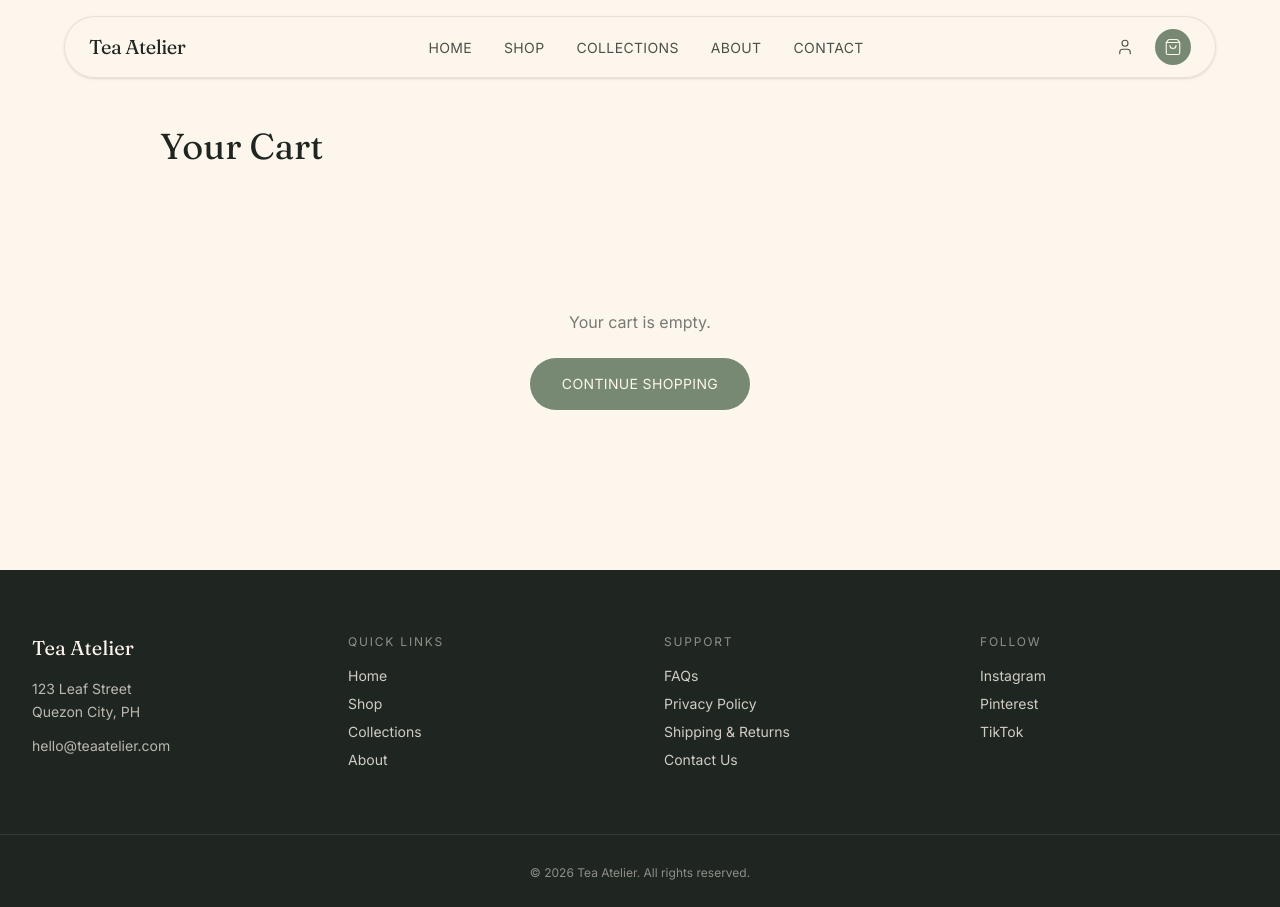
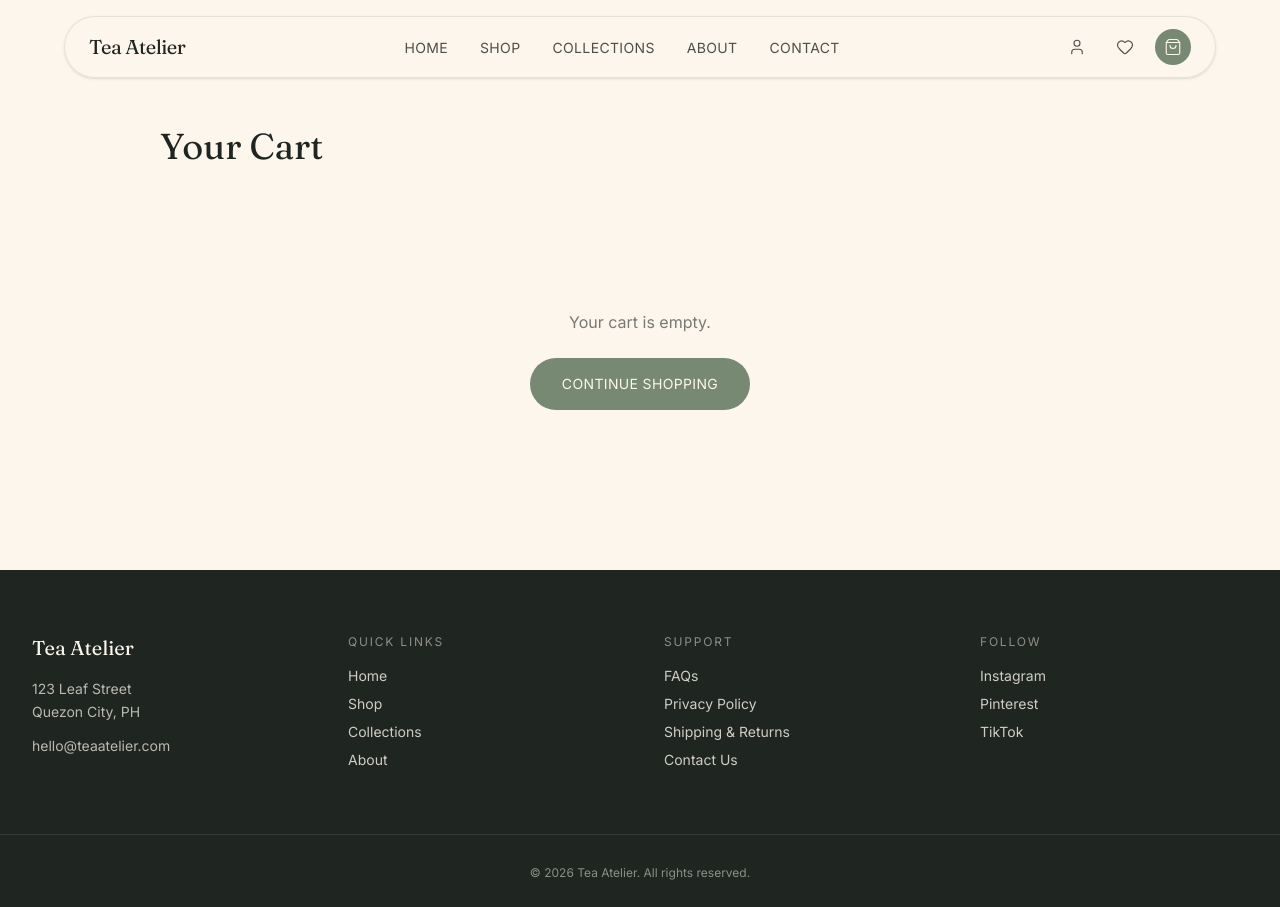
Before and after one commit to julliyuuuh/tea-atelier, a Next.js app: page /cart in a window 1280 px wide. Built offline with nearby package versions, Linux system fonts and the light colour scheme.

Commit message:
updated Navbar.tsx

```diff
--- a/components/Navbar.tsx
+++ b/components/Navbar.tsx
@@ -4,10 +4,11 @@ import { useState, useEffect, useRef } from "react";
 import Link from "next/link";
 import { useRouter } from "next/navigation";
 import { motion, AnimatePresence } from "framer-motion";
-import { User, ShoppingBag, Settings, LogOut } from "lucide-react";
+import { User, ShoppingBag, Settings, LogOut, Heart } from "lucide-react";
 import { useCart } from "@/lib/cart-context";
 import { useAuth } from "@/lib/auth-context";
 import ConfirmDialog from "@/components/account/ConfirmDialog";
+import { useWishlist } from "@/lib/wishlist-context";
 
 const links = [
   { label: "Home", href: "/" },
@@ -24,6 +25,7 @@ export default function Navbar() {
   const [accountMenuOpen, setAccountMenuOpen] = useState(false);
   const accountMenuRef = useRef<HTMLDivElement>(null);
   const { totalItems } = useCart();
+  const { items: wishlistItems } = useWishlist();
   const { user, logout } = useAuth();
   const router = useRouter();
 
@@ -152,6 +154,19 @@ export default function Navbar() {
             )}
 
             <Link
+              href="/wishlist"
+              className="relative w-9 h-9 flex items-center justify-center rounded-full text-charcoal/80 hover:bg-sand transition-colors"
+              aria-label="Wishlist"
+            >
+              <Heart size={18} strokeWidth={1.5} />
+              {wishlistItems.length > 0 && (
+                <span className="absolute -top-1 -right-1 bg-charcoal text-cream text-[10px] w-4 h-4 rounded-full flex items-center justify-center">
+                  {wishlistItems.length}
+                </span>
+              )}
+            </Link>
+
+            <Link
               href="/cart"
               className="relative w-9 h-9 flex items-center justify-center rounded-full bg-sage text-cream hover:bg-charcoal transition-colors"
               aria-label="Cart"
@@ -265,6 +280,17 @@ export default function Navbar() {
                 </li>
                 <li>
                   <Link
+                    href="/wishlist"
+                    onClick={() => setMenuOpen(false)}
+                    className="flex items-center gap-2 font-body text-sm text-charcoal/80"
+                  >
+                    <Heart size={16} strokeWidth={1.5} /> Wishlist (
+                    {wishlistItems.length})
+                  </Link>
+                </li>
+                <li></li>
+                <li>
+                  <Link
                     href="/cart"
                     onClick={() => setMenuOpen(false)}
                     className="flex items-center gap-2 font-body text-sm text-charcoal/80"
```
